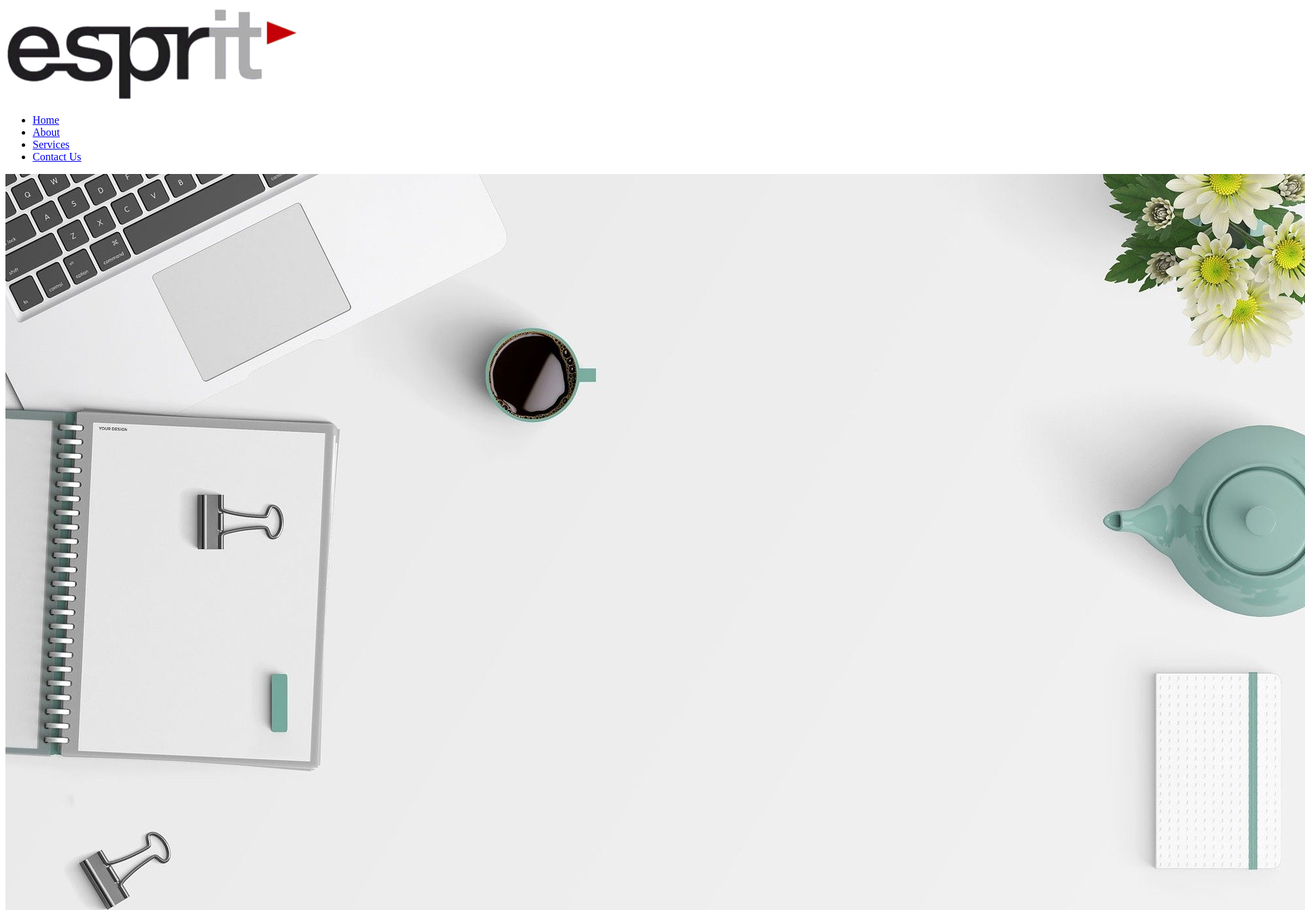
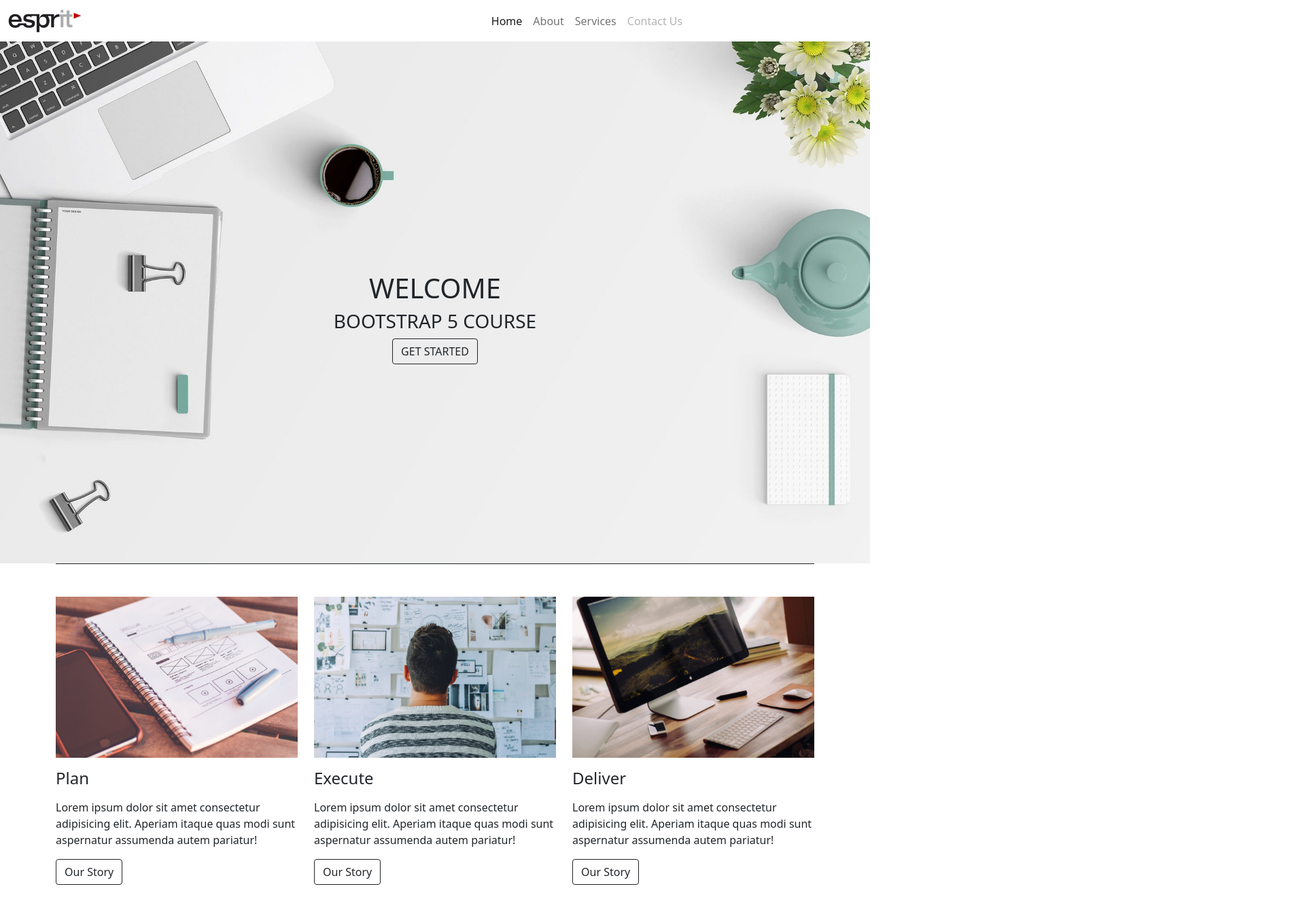
Before and after one commit to Integration-WEB/workshop3-feres5, a plain HTML site: page index.html in a window 1280 px wide. Shown: the top 1339 px of the page at 68% size, 1920 px wide, since content can reach past the window. Drawn offline with nearby package versions, Linux system fonts and the light colour scheme.

Commit message:
bootstrap changes

```diff
--- a/css/style.css
+++ b/css/style.css
@@ -52,6 +52,9 @@ body {
   width: 100%;
   height: 100%;
 }
+.caption{
+  transform: translate(-50%,-50%);
+}
 
 /*============= MEDIA QUERIES =============*/
 
@@ -59,9 +62,12 @@ body {
 @media (min-width: 1200px) {
 }
 /* Devices under 992px (lg) */
-@media (max-width: 992px) {
-
-}
+/*@media (max-width: 990px) {*/
+/*  .caption{*/
+/*    top:30%;*/
+/*  }*/
+/*  */
+/*}*/
 /* Devices under 768px (md) */
 @media (max-width: 768px) {
 
--- a/index.html
+++ b/index.html
@@ -4,64 +4,77 @@
     <meta charset="UTF-8">
     <meta name="viewport" content="width=device-width, initial-scale=1.0">
     <title>Bootstrap 5 - Starter Example</title>
+    <link href="css/style.css">
+    <link href="https://cdn.jsdelivr.net/npm/bootstrap@5.0.2/dist/css/bootstrap.min.css" rel="stylesheet" integrity="sha384-EVSTQN3/azprG1Anm3QDgpJLIm9Nao0Yz1ztcQTwFspd3yD65VohhpuuCOmLASjC" crossorigin="anonymous">
 
 </head>
 <body>
 
 <!-- Start Home section-->
 <div id="home">
-    <nav class="" id="navbarResponsive">
-        <a href="#" class=""><img src="img/logo.png" alt="" class=""></a>
-
-
-        <div class="" id="navbarMenu">
-            <ul class="navbar-nav ms-3">
-                <li class=""><a href="#home" class="">Home</a></li>
-                <li class=""><a href="#about" class="">About</a></li>
-                <li class=""><a href="#service" class="">Services</a></li>
-                <li class=""><a href="#contact" class="">Contact Us</a></li>
-            </ul>
+    <nav class="navbar navbar-expand-lg navbar-light">
+        <div class="container-fluid">
+            <a class="navbar-brand" href="#"><img src="img/logo.png" alt="" class="w-25"></a>
+            <button class="navbar-toggler" type="button" data-bs-toggle="collapse" data-bs-target="#navbarNav" aria-controls="navbarNav" aria-expanded="false" aria-label="Toggle navigation">
+                <span class="navbar-toggler-icon"></span>
+            </button>
+            <div class="collapse navbar-collapse d-flex justify-content-around" id="navbarNav">
+                <ul class="navbar-nav">
+                    <li class="nav-item">
+                        <a class="nav-link active" aria-current="page" href="#">Home</a>
+                    </li>
+                    <li class="nav-item">
+                        <a class="nav-link" href="#">About</a>
+                    </li>
+                    <li class="nav-item">
+                        <a class="nav-link" href="#">Services</a>
+                    </li>
+                    <li class="nav-item">
+                        <a class="nav-link disabled" href="#" tabindex="-1" aria-disabled="true">Contact Us</a>
+                    </li>
+                </ul>
+            </div>
         </div>
     </nav>
 
-    <img src="img/desktop.jpg" alt="esprit" class="">
+    <img src="img/desktop.jpg" alt="esprit" class="img-fluid">
 
-    <div class="caption">
+        <div class="caption text-center text-uppercase d-flex position-absolute flex-column align-items-center w-100 top-50">
         <h1>Welcome</h1>
         <h3>Bootstrap 5 course</h3>
-        <a href="#" class="">Get started</a>
+        <a href="#" class="btn btn-outline-dark">Get started</a>
     </div>
 
 </div>
 <!-- End Home section -->
 
 <!-- Start About section-->
-<div class="" id="about">
-    <div class=""></div>
-    <div class="">
+<div class="container" id="about">
+    <div class="border-top border-dark w-100"></div>
+    <div class="row my-5">
 
-        <div class="">
-            <img src="img/1.jpg" alt="" class="">
-            <h4 class="">Plan</h4>
+        <div class="col-md-4">
+            <img src="img/1.jpg" alt="" class="img-fluid">
+            <h4 class="my-3">Plan</h4>
             <p>Lorem ipsum dolor sit amet consectetur adipisicing elit. Aperiam itaque quas modi sunt aspernatur
                 assumenda autem pariatur!</p>
-            <a href="#" class="">Our Story</a>
+            <a href="#" class="btn btn-outline-dark">Our Story</a>
         </div>
 
-        <div class="">
-            <img src="img/2.jpg" alt="" class="">
-            <h4 class="">Execute</h4>
+        <div class="col-md-4">
+            <img src="img/2.jpg" alt="" class="img-fluid">
+            <h4 class="my-3">Execute</h4>
             <p>Lorem ipsum dolor sit amet consectetur adipisicing elit. Aperiam itaque quas modi sunt aspernatur
                 assumenda autem pariatur!</p>
-            <a href="#" class="">Our Story</a>
+            <a href="#" class="btn btn-outline-dark">Our Story</a>
         </div>
 
-        <div class="">
-            <img src="img/3.jpg" alt="" class="">
-            <h4 class="">Deliver</h4>
+        <div class="col-md-4">
+            <img src="img/3.jpg" alt="" class="img-fluid">
+            <h4 class="my-3">Deliver</h4>
             <p>Lorem ipsum dolor sit amet consectetur adipisicing elit. Aperiam itaque quas modi sunt aspernatur
                 assumenda autem pariatur!</p>
-            <a href="#" class="">Our Story</a>
+            <a href="#" class="btn btn-outline-dark">Our Story</a>
         </div>
 
     </div>
@@ -113,7 +126,7 @@
     <div class="">
         <div class="">
             <div class="">
-                <img src="img/logo.png" alt="" class="">
+                <img src="img/logo.png" alt="" class="img-fluid">
                 <p>Lorem, ipsum dolor sit amet consectetur adipisicing elit. Itaque accusamus rem deleniti.</p>
                 <ul class="">
                     <li><a href="#"><i class="fab fa-facebook"></i></a></li>
@@ -125,6 +138,8 @@
         </div>
     </div>
 </footer>
+<script src="https://cdn.jsdelivr.net/npm/bootstrap@5.0.2/dist/js/bootstrap.bundle.min.js" integrity="sha384-MrcW6ZMFYlzcLA8Nl+NtUVF0sA7MsXsP1UyJoMp4YLEuNSfAP+JcXn/tWtIaxVXM" crossorigin="anonymous"></script>
+
 
 
 </body>
```
